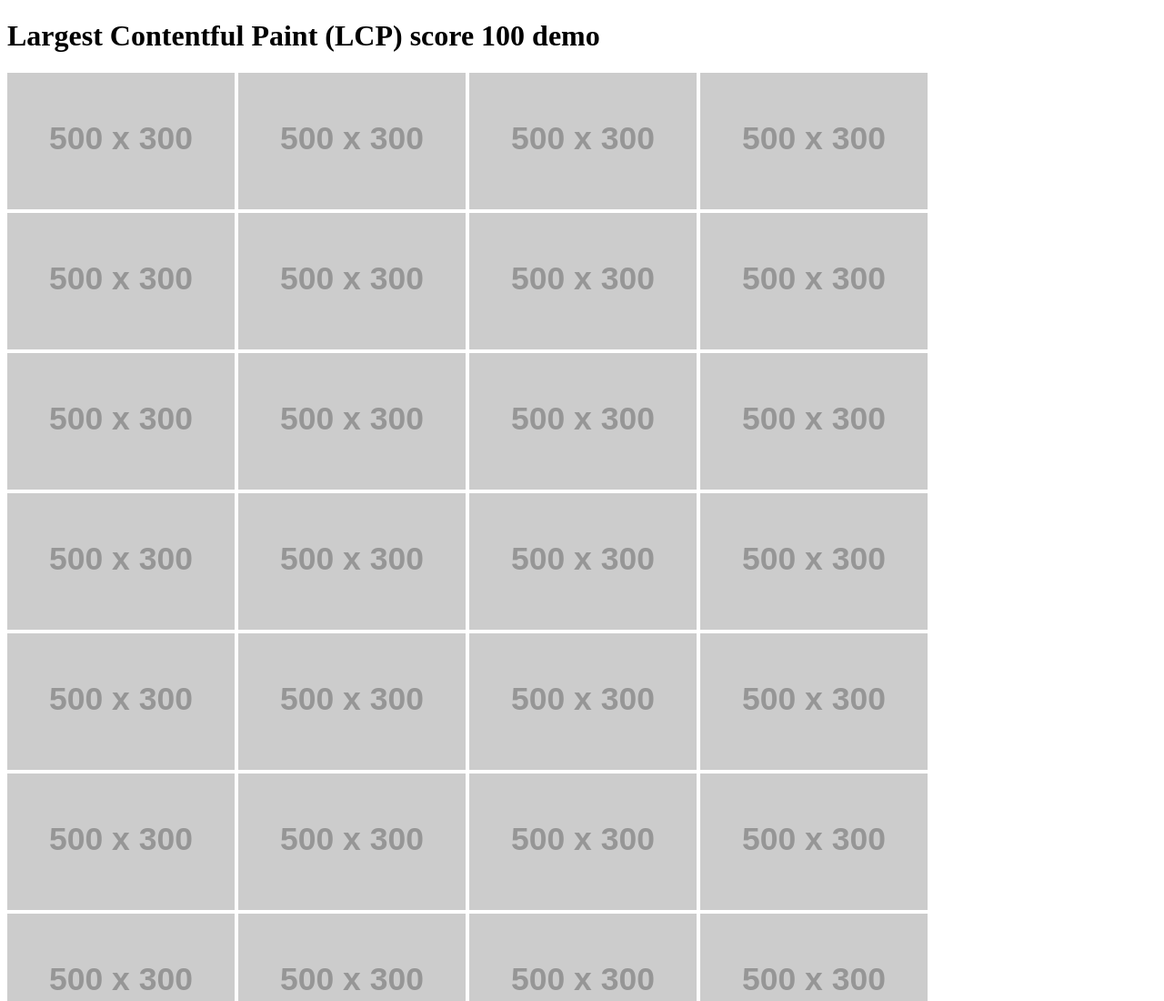
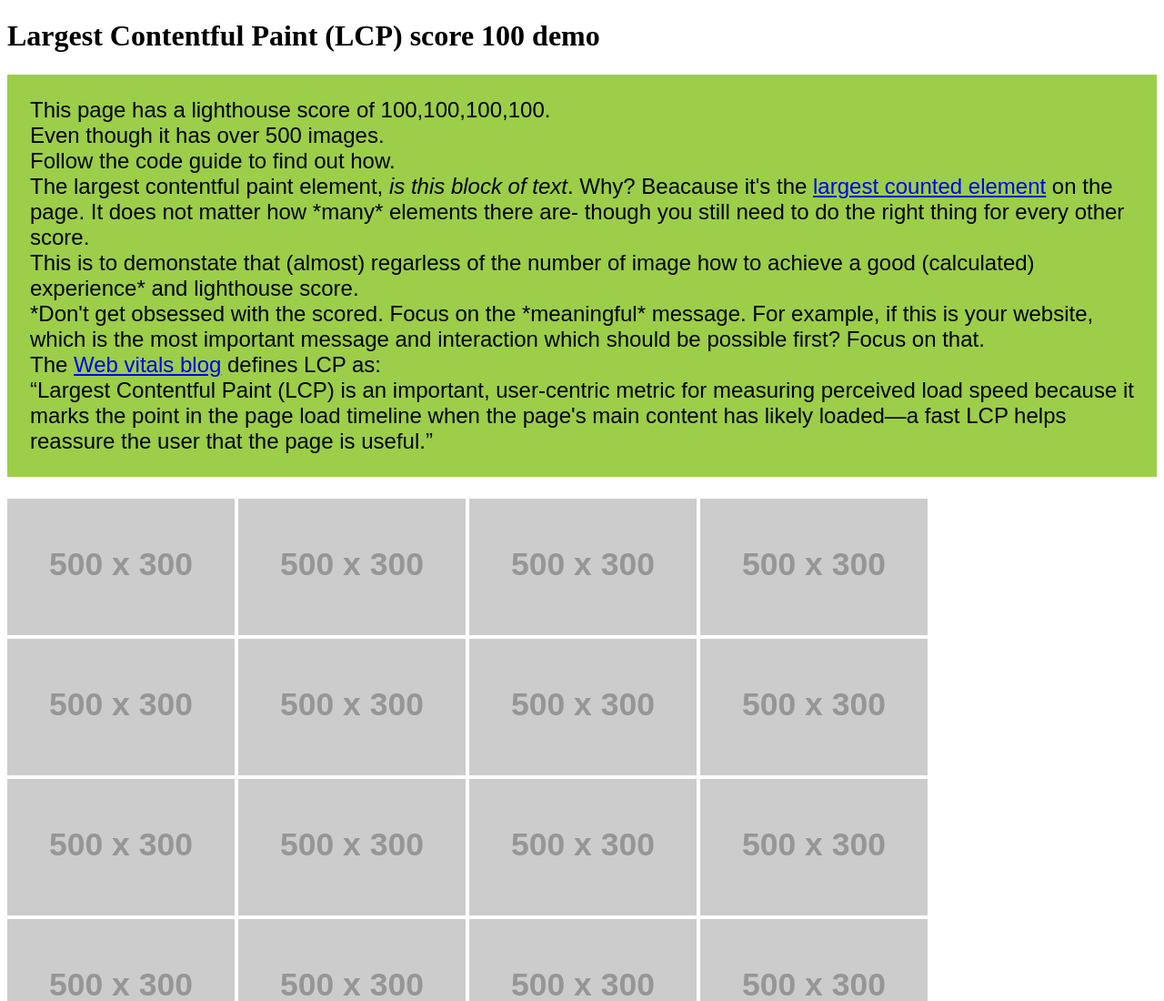
Before and after one commit to KAnkitXRoot/largest-contentful-paint-meaning-demo, a plain HTML site: page index.html in a window 1280 px wide. Shown: the top 1100 px of the page at 91% size. Drawn offline with Linux system fonts and the light colour scheme; placeholder pictures from the web are drawn by us.

Commit message:
with over 500 images, LCP score 100-100-100

```diff
--- a/index.html
+++ b/index.html
@@ -6,7 +6,45 @@
 this demo shows how the scoring works currently">
 
 <title>Largest Contentful Paint (LCP) score 100 demo</title>
+<style>
+@media (max-width: 50vw) {
+  img {
+    width: 250px;
+    height: 150px;
+  }
+}
+
+#header {
+    background: #9cce49;
+    padding: 25px;
+    font-size: 1.5em;
+    font-family: sans-serif;
+}
+</style>
 <h1>Largest Contentful Paint (LCP) score 100 demo</h1>
+
+<p id="header">
+This page has a lighthouse score of 100,100,100,100.<br />
+Even though it has over 500 images.<br />
+Follow the code guide to find out how.<br />
+
+The largest contentful paint element, <em>is this block of text</em>. Why? Beacause it's
+the <a href="https://web.dev/lcp/#examples">largest counted element</a> on the page.
+It does not matter how *many* elements there are- though you still need to do the
+right thing for every other score.
+<br />
+This is to demonstate that (almost) regarless of the number of image how to
+achieve a good (calculated) experience* and lighthouse score.
+<br />
+
+*Don't get obsessed with the scored. Focus on the *meaningful* message. For example,
+if this is your website, which is the most important message and interaction which
+should be possible first? Focus on that.
+<br />
+
+The <a href="https://web.dev/lcp/" title="Largest Contentful Paint (LCP)">Web vitals blog</a> defines LCP as:<br />
+<q>Largest Contentful Paint (LCP) is an important, user-centric metric for measuring perceived load speed because it marks the point in the page load timeline when the page's main content has likely loaded—a fast LCP helps reassure the user that the page is useful.</q>
+</p>
 
 <img src="https://via.placeholder.com/500x300" srcset="https://via.placeholder.com/250x150 250w, https://via.placeholder.com/500x300 500w" sizes="50vw" alt="grey box 500 by 300" width="250" height="150" />
 
```
